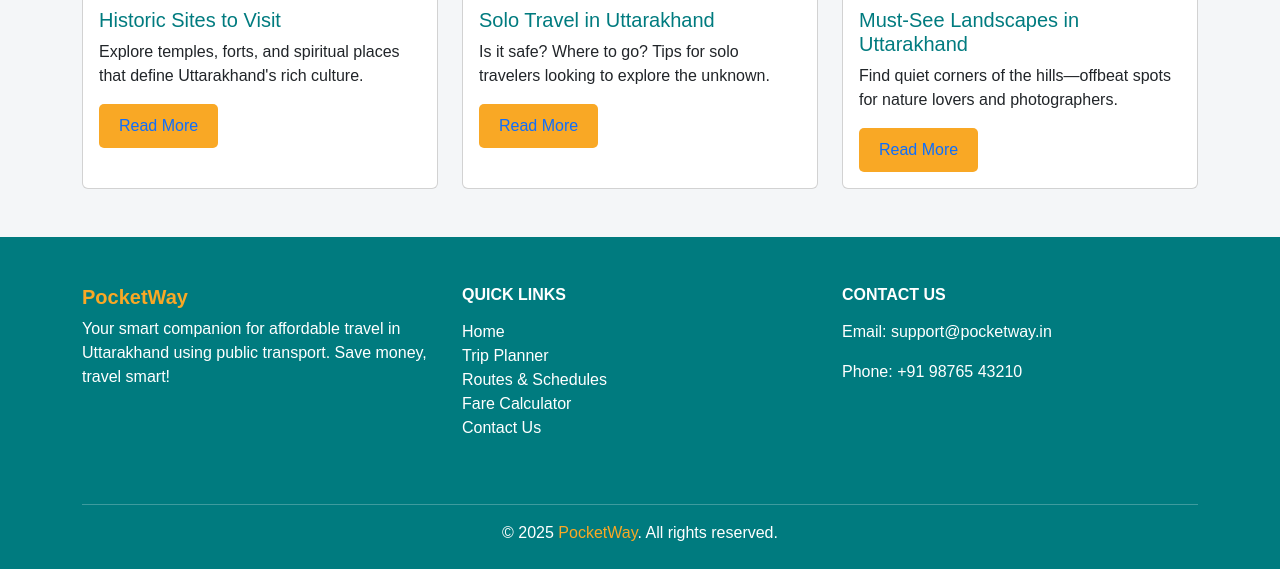
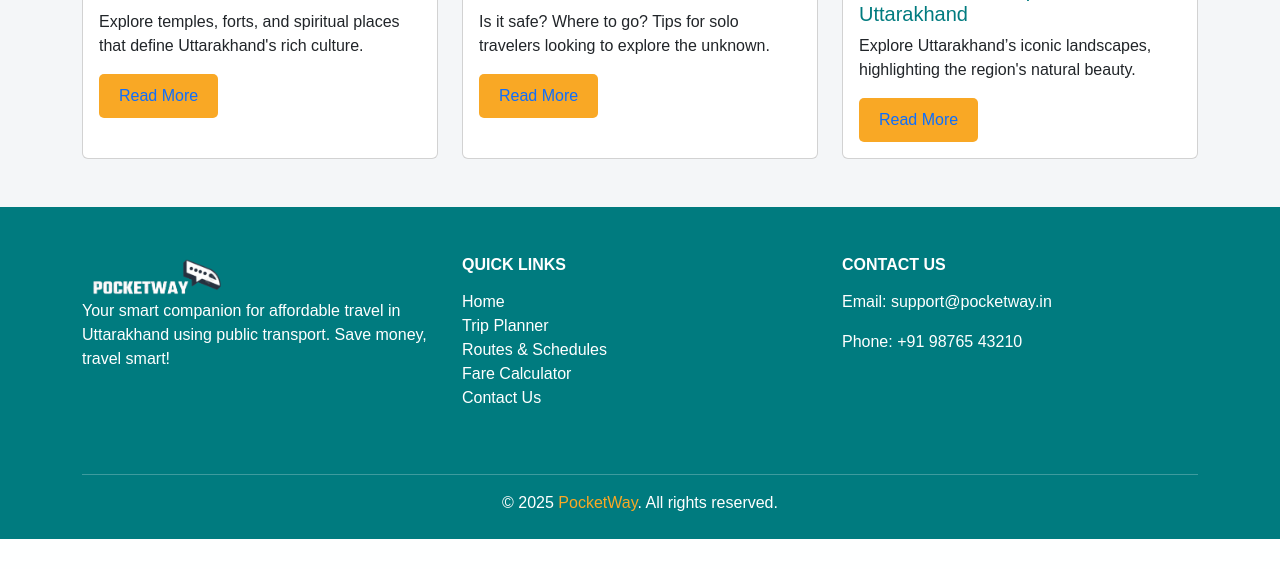
Before and after one commit to abhishekmahara/Pocket-way, a PHP site: page /index.php in a window 1280 px wide. Shown: the part 2037-2606 px from the top of the page. After the commit the page ends 2576 px from the top, so only its background shows below. Run offline with PHP 8.4, Linux system fonts and the light colour scheme.

Commit message:
Add logo

```diff
--- a/includes/footer.php
+++ b/includes/footer.php
@@ -13,6 +13,11 @@
   .footer-link:hover {
     color: #ffc107;
 
+  }
+
+  .logo {
+    width: 150px;
+    height: auto;
   }
 
   .social-icon {
@@ -34,8 +39,8 @@
 
       <!-- About Section -->
       <div class="col-md-4 mb-4">
-        <h5 class="fw-bold" style="color: #F9A825;">PocketWay</h5>
-        <p class="mb-0">Your smart companion for affordable travel in Uttarakhand using public transport. Save money, travel smart!</p>
+      <img src="assets/img/logoo.png" alt="Pocket" class="logo">
+      <p class="mb-0">Your smart companion for affordable travel in Uttarakhand using public transport. Save money, travel smart!</p>
       </div>
 
       <!-- Quick Links -->
--- a/includes/header.php
+++ b/includes/header.php
@@ -14,6 +14,11 @@
             font-weight: bold;
             color: #0056b3;
         }
+        .logo {
+            width: 150px;
+            height: auto;
+        }
+
         .nav-link {
             font-size: 1rem;
             margin-right: 1rem;
@@ -31,9 +36,8 @@
   <!-- Final Polished Header -->
 <nav class="navbar navbar-expand-lg sticky-top" style="background-color: #007B7F; padding: 1.2rem 0;">
   <div class="container">
-    <a class="navbar-brand" href="#" style="font-size: 2rem; font-weight: 700; color: #ffffff;">
-      <span style="color: #F9A825;">Pocket</span>Way
-    </a>
+      <img src="../assets/img/logoo.png" alt="Pocket" class="logo">
+
     <button class="navbar-toggler text-white" type="button" data-bs-toggle="collapse" data-bs-target="#navbarNav" aria-controls="navbarNav" aria-expanded="false" aria-label="Toggle navigation">
       <span class="navbar-toggler-icon"></span>
     </button>
--- a/index.php
+++ b/index.php
@@ -83,6 +83,7 @@
       border-top-left-radius: 10px;
       border-top-right-radius: 10px;
     }
+
 
   </style>
 
@@ -244,10 +245,10 @@
             <!-- Article 6 -->
             <div class="col-md-4">
                 <div class="card card-custom h-100">
-                    <img src="https://images.unsplash.com/photo-1720679307115-eac5be1f777b?w=1000&auto=format&fit=crop&q=60&ixlib=rb-4.0.3&ixid=M3wxMjA3fDB8MHxzZWFyY2h8MTV8fFBlYWNlZnVsJTIwTmF0dXJlJTIwRXNjYXBlcyUyMHV0dGFyYWtoYW5kfGVufDB8fDB8fHww" class="card-img-top" alt="Nature Spots">
+                    <img src="https://plus.unsplash.com/premium_photo-1688645554172-d3aef5f837ce?q=80&w=1176&auto=format&fit=crop&ixlib=rb-4.0.3&ixid=M3wxMjA3fDB8MHxwaG90by1wYWdlfHx8fGVufDB8fHx8fA%3D%3D" class="card-img-top" alt="Nature Spots">
                     <div class="card-body">
                         <h5 class="card-title">Must-See Landscapes in Uttarakhand</h5>
-                        <p class="card-text">Find quiet corners of the hills—offbeat spots for nature lovers and photographers.</p>
+                        <p class="card-text">Explore Uttarakhand’s iconic landscapes, highlighting the region's natural beauty.</p>
                         <a href="blog\natureview.php" class="text-primary">Read More </a>
                     </div>
                 </div>
```
Also changed, not shown: blog/natureview.php (+0 -7 lines).
